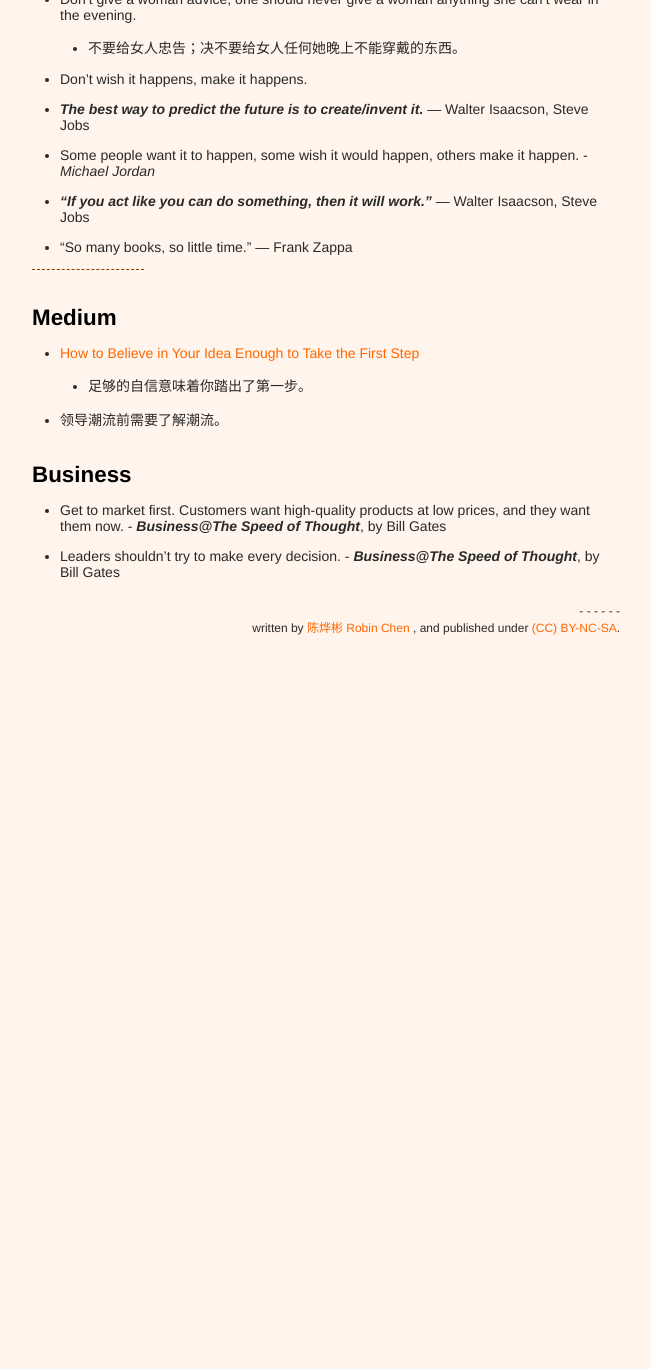
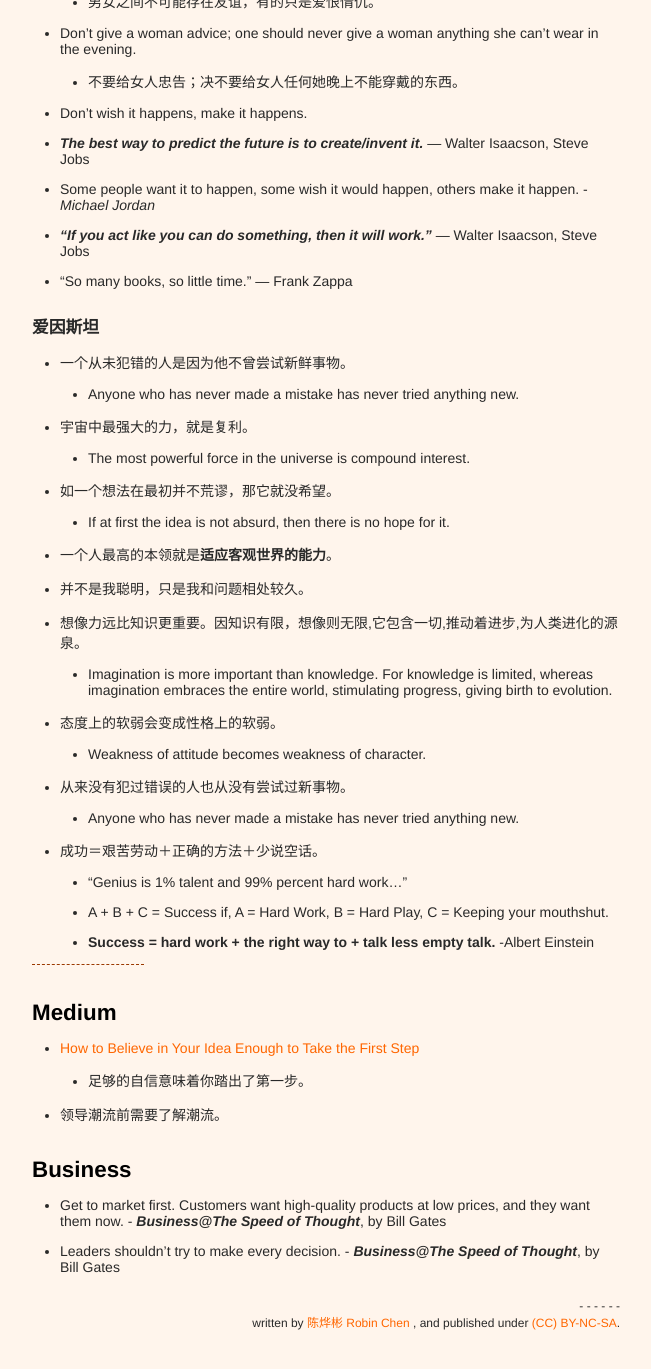
Before and after one commit to xianyuxmu/xianyuxmu.github.io, a Jekyll site: the page built from _posts/2017-06-17-chicken-soup.md, in a window 1280 px wide and 1400 px high, scrolled down 8288 px. Shown: the top 1369 px of the window, without its empty margins (314-965 px from the left). Built offline with Jekyll 4.4.1, drawn with Linux system fonts in a browser that asks for light colours; comment, search, counter and statistics services are not loaded; before the commit the page ends 8993 px from its top, so only the background shows below that.

Commit message:
Chicken Soup of 06 Mar. 2018

```diff
--- a/_posts/2017-06-17-chicken-soup.md
+++ b/_posts/2017-06-17-chicken-soup.md
@@ -145,6 +145,7 @@ tags:
 	- “二十年后，你会对你没有做过的事情感到失望，而不是你做过的事情。”——马克吐温
 - Mark Twain
 	- ***The secret of getting ahead is getting started.***
+		- 领先的秘诀是——马上开始。
 	- It's better to keep your mouth closed and let people think you are a fool than to open it and remove all doubt.
 	- Age is an issue of mind over matter. If you don't mind, it doesn't matter.
 	- Do the right thing. It will gratify some people and astonish the rest.
@@ -239,6 +240,27 @@ Wikipedia：[Michelangelo](https://en.wikipedia.org/wiki/Michelangelo)
 - ***“If you act like you can do something, then it will work.”*** ― Walter Isaacson, Steve Jobs
 - “So many books, so little time.” ― Frank Zappa
 
+### 爱因斯坦
+
+- 一个从未犯错的人是因为他不曾尝试新鲜事物。
+	- Anyone who has never made a mistake has never tried anything new.
+- 宇宙中最强大的力，就是复利。
+	- The most powerful force in the universe is compound interest.
+- 如一个想法在最初并不荒谬，那它就没希望。
+	- If at first the idea is not absurd, then there is no hope for it.
+- 一个人最高的本领就是**适应客观世界的能力**。
+- 并不是我聪明，只是我和问题相处较久。
+- 想像力远比知识更重要。因知识有限，想像则无限,它包含一切,推动着进步,为人类进化的源泉。
+	- Imagination is more important than knowledge. For knowledge is limited, whereas imagination embraces the entire world, stimulating progress, giving birth to evolution.
+- 态度上的软弱会变成性格上的软弱。
+	- Weakness of attitude becomes weakness of character.
+- 从来没有犯过错误的人也从没有尝试过新事物。
+	- Anyone who has never made a mistake has never tried anything new.
+- 成功＝艰苦劳动＋正确的方法＋少说空话。
+	- “Genius is 1% talent and 99% percent hard work...”
+	- A + B + C = Success if, A = Hard Work, B = Hard Play, C = Keeping your mouthshut.
+	- **Success = hard work + the right way to + talk less empty talk.** -Albert Einstein
+
 
 ----
 
```
